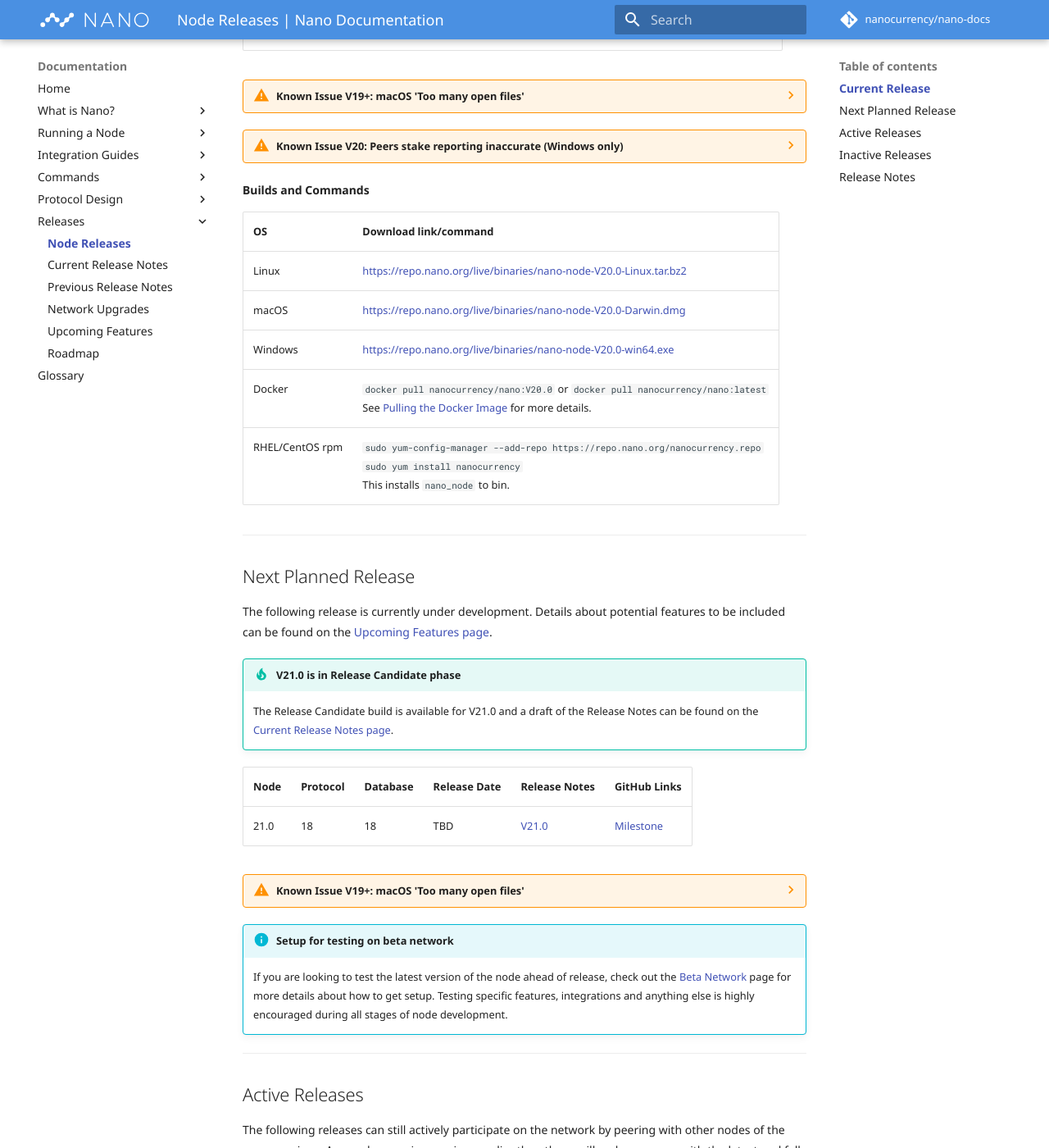
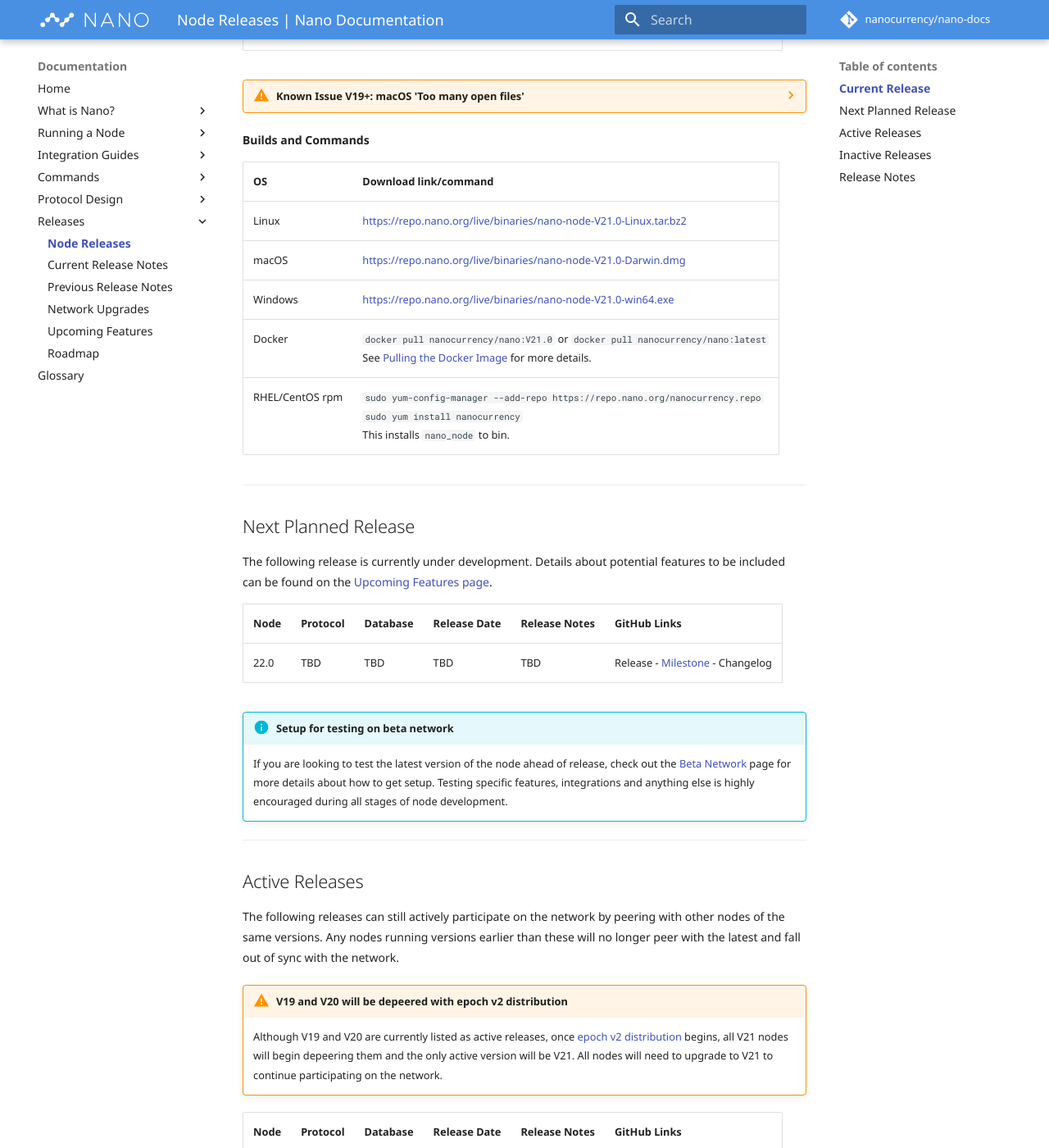
Before and after one commit to nanocurrency/nano-docs, an MkDocs documentation site: the page built from docs/releases/node-releases.md, in a window 1280 px wide and 1400 px high, scrolled down 474 px. Shown: the whole window at 82% size. Built offline with MkDocs 1.6.1 and Material for MkDocs 9.7.7, drawn with Linux system fonts in a browser that asks for light colours; comment, search, counter and statistics services are not loaded; some of the changed text lies outside the part shown.

Commit message:
Final Release Notes updates for V21 (#329)
* More conservative free disk space requirements for upgrade

* Updates to release notes, node releases, build details, etc. to reflect V21 as current

* Adjust Upcoming Features to reflect V21 completion

* Update docs/snippets/release-details-v21-0.md

Co-authored-by: Guilherme Lawless <guilherme@nano.org>

* Add callout for de-peering v19/v20

* Add release date for V21

Co-authored-by: Guilherme Lawless <guilherme@nano.org>

```diff
--- a/docs/releases/node-releases.md
+++ b/docs/releases/node-releases.md
@@ -8,7 +8,7 @@
 ## Current Release
 The following release is the latest and only release actively supported by the Nano Foundation. This release and the [Active Releases](#active-releases) below represent the only node versions that will participate on the main network. More details can be found on the [Current Release Notes page](/releases/current-release-notes).
 
---8<-- "release-details-v20-0.md"
+--8<-- "release-details-v21-0.md"
 
 **Builds and Commands**
 
@@ -19,10 +19,7 @@
 ## Next Planned Release
 The following release is currently under development. Details about potential features to be included can be found on the [Upcoming Features page](/releases/upcoming-features).
 
-!!! tip "V21.0 is in Release Candidate phase"
-	The Release Candidate build is available for V21.0 and a draft of the Release Notes can be found on the [Current Release Notes page](/releases/current-release-notes).
-
---8<-- "release-details-v21-0.md"
+--8<-- "release-details-v22-0.md"
 
 --8<-- "setup-beta-testing.md"
 
@@ -31,15 +28,18 @@
 ## Active Releases
 The following releases can still actively participate on the network by peering with other nodes of the same versions. Any nodes running versions earlier than these will no longer peer with the latest and fall out of sync with the network.
 
+!!! warning "V19 and V20 will be depeered with epoch v2 distribution"
+	Although V19 and V20 are currently listed as active releases, once [epoch v2 distribution](network-upgrades.md#increased-work-difficulty) begins, all V21 nodes will begin depeering them and the only active version will be V21. All nodes will need to upgrade to V21 to continue participating on the network.
+
+--8<-- "release-details-v21-0.md"
+
+---
+
 --8<-- "release-details-v20-0.md"
 
 ---
 
 --8<-- "release-details-v19-0.md"
-
----
-
---8<-- "release-details-v18-0.md"
 
 ---
 
@@ -50,6 +50,7 @@
 
 	| Node | Protocol | Database | Release Date | Release Notes | GitHub Links |
 	|              |   |               |              |               |              |
+	| 18.0 | 16 | 13 | 2019-02-21 || [Release](https://github.com/nanocurrency/nano-node/releases/tag/V18.0) - [Milestone](https://github.com/nanocurrency/nano-node/milestone/7) - [Changelog](https://github.com/nanocurrency/nano-node/compare/V17.1...V18.0) |
 	| 17.1 | 15 |  | 2018-12-21 || [Release](https://github.com/nanocurrency/nano-node/releases/tag/V17.1) - [Milestone](https://github.com/nanocurrency/nano-node/milestone/17) - [Changelog](https://github.com/nanocurrency/nano-node/compare/V17.0...V17.1) |
 	| 17.0 | 15 |  | 2018-12-18 || [Release](https://github.com/nanocurrency/nano-node/releases/tag/V17.0) - [Milestone](https://github.com/nanocurrency/nano-node/milestone/6) - [Changelog](https://github.com/nanocurrency/nano-node/compare/V16.3...V17.0) |
 	| 16.3 | 14 |  | 2018-11-20 || [Release](https://github.com/nanocurrency/nano-node/releases/tag/V16.3) - [Milestone](https://github.com/nanocurrency/nano-node/milestone/14) - [Changelog](https://github.com/nanocurrency/nano-node/compare/V16.2...V16.3) |
--- a/docs/snippets/current-release-build-links.md
+++ b/docs/snippets/current-release-build-links.md
@@ -1,7 +1,7 @@
 | OS | Download link/command |
 |----|---------------|
-| Linux | https://repo.nano.org/live/binaries/nano-node-V20.0-Linux.tar.bz2 |
-| macOS | https://repo.nano.org/live/binaries/nano-node-V20.0-Darwin.dmg |
-| Windows | https://repo.nano.org/live/binaries/nano-node-V20.0-win64.exe |
-| Docker | `docker pull nanocurrency/nano:V20.0` or `docker pull nanocurrency/nano:latest`<br />See [Pulling the Docker Image](/running-a-node/node-setup/#pulling-the-docker-image) for more details. |
+| Linux | https://repo.nano.org/live/binaries/nano-node-V21.0-Linux.tar.bz2 |
+| macOS | https://repo.nano.org/live/binaries/nano-node-V21.0-Darwin.dmg |
+| Windows | https://repo.nano.org/live/binaries/nano-node-V21.0-win64.exe |
+| Docker | `docker pull nanocurrency/nano:V21.0` or `docker pull nanocurrency/nano:latest`<br />See [Pulling the Docker Image](/running-a-node/node-setup/#pulling-the-docker-image) for more details. |
 | RHEL/CentOS rpm | `sudo yum-config-manager --add-repo https://repo.nano.org/nanocurrency.repo`<br />`sudo yum install nanocurrency`<br />This installs `nano_node` to bin. |
--- a/docs/snippets/release-details-v21-0.md
+++ b/docs/snippets/release-details-v21-0.md
@@ -1,5 +1,5 @@
 | Node | Protocol | Database | Release Date | Release Notes | GitHub Links |
 |      |          |          |              | 				|			   |
-| 21.0 | 18       | 18       | TBD          | [V21.0](/releases/current-release-notes) | [Milestone](https://github.com/nanocurrency/nano-node/milestone/18) |
+| 21.0 | 18       | 18       | 2020-06-16   | [V21.0](/releases/current-release-notes) | [Release](https://github.com/nanocurrency/nano-node/releases/tag/V21.0) - [Milestone](https://github.com/nanocurrency/nano-node/milestone/18) - [Changelog](https://github.com/nanocurrency/nano-node/compare/V20.0...V21.0) |
 
 --8<-- "known-issue-macos-too-many-open-files.md"
```
Also changed, not shown: docs/releases/current-release-notes.md (+2 -7 lines), docs/releases/upcoming-features.md (+57 -52 lines).
